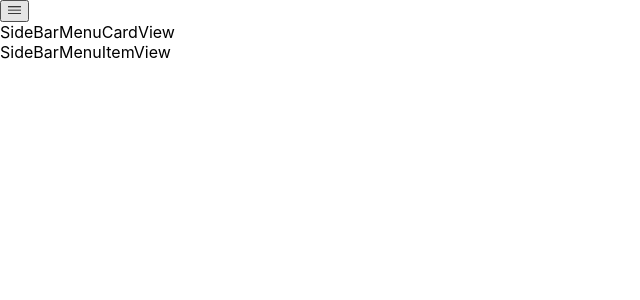
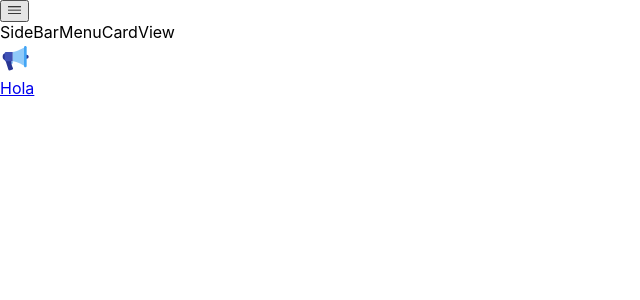
Before and after one commit to le4nnt0nn/vertical-menu-react, a React (Create React App) app in the folder vertical-menu/: page / in a window 1280 px wide. Shown: the top 300 px of the page, without its empty margins (0-640 px from the left). Built offline with nearby package versions, Linux system fonts and the light colour scheme.

Commit message:
SideBarMenuItemView.tsx : added full function

```diff
--- a/vertical-menu/src/components/SideBarMenuItemView.tsx
+++ b/vertical-menu/src/components/SideBarMenuItemView.tsx
@@ -1,3 +1,21 @@
-export default function SideBarMenuItemView(props: any) {
-    return <div>SideBarMenuItemView</div>
+import { SideBarMenuItem } from "../types/types.d";
+import { classNames } from '../util/classes';
+
+interface SideBarMenuItemViewProps {
+    item: SideBarMenuItem;
+    isOpen: boolean;
 }
+
+export default function SideBarMenuItemView({ item, isOpen }: SideBarMenuItemViewProps) {
+    return <div className='SideBarMenuItem'>
+        <a href={item.url}>
+            <div className={classNames('ItemContent', isOpen ? '' : 'collapsed')}>
+                <div className='icon'>
+                    <item.icon size='32' />
+                </div>
+                <span className='label'>{item.label}</span>
+            </div>
+        </a>
+        {!isOpen ? <div className='toolbox'>{item.label}</div> : '' }
+    </div>
+}
```
